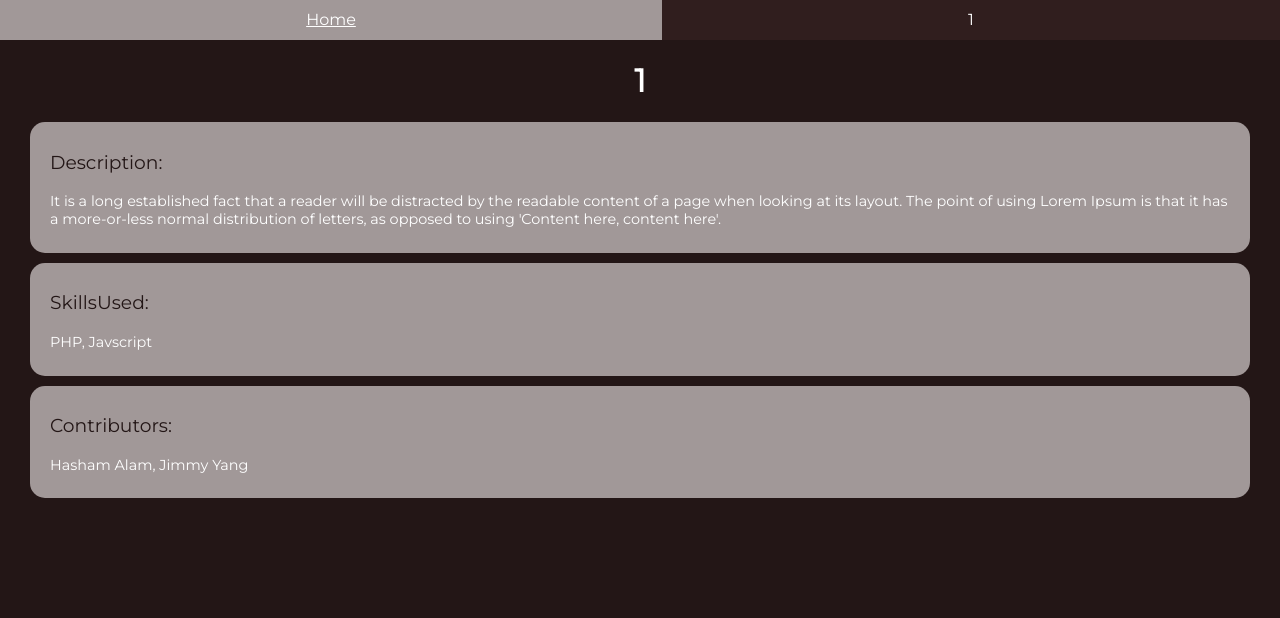
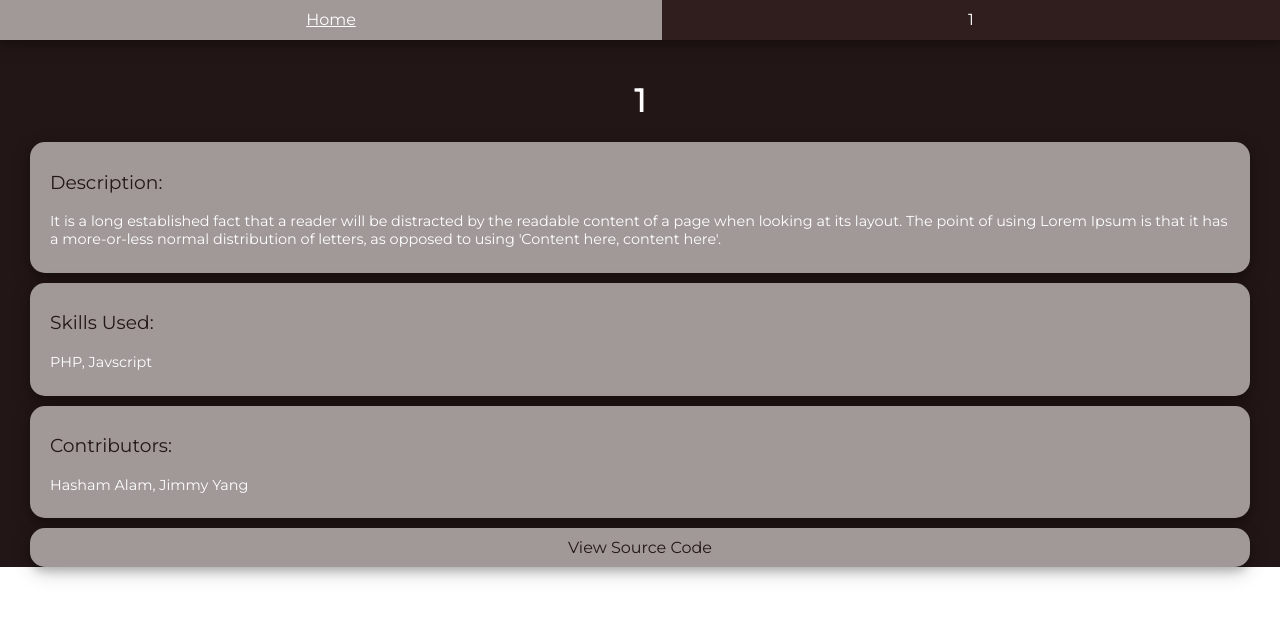
Before and after one commit to hasham7861/hasham-portfolio-v2, a React (Create React App) app in the folder client/: page /project/1 in a window 1280 px wide. Shown: the top 618 px of the page. Built offline with nearby package versions, Linux system fonts and the light colour scheme.

Commit message:
Created Project page and also fixed swipe down

```diff
--- a/client/src/App.scss
+++ b/client/src/App.scss
@@ -5,7 +5,6 @@
   font-family: 'Montserrat', sans-serif;
   color:white;
   text-align: center;
-  height: 100vh;
   user-select: none;
 
 }
--- /dev/null
+++ b/client/src/Home.css
@@ -0,0 +1,3 @@
+.Home{
+    height: 100vh;
+}
--- a/client/src/Home.js
+++ b/client/src/Home.js
@@ -4,6 +4,7 @@ import {Link} from "react-router-dom";
 import Heading from './components/Heading/Heading';
 import ContactButton from './components/ContactButton/ContactButton';
 import Portfolio from './containers/Portfolio/Portfolio';
+import './Home.css';
 
 
 class  Home extends Component {
@@ -14,7 +15,7 @@ class  Home extends Component {
 
     render(){
       return (
-        <div>
+        <div className="Home">
             <div style={this.props.headerStyle} ref={this.headingRef}><Heading classNames={this.props.headerClassNames}/></div>
             <div ref={this.contactButtonRef}>
               <Link className={this.props.contactButtonStyleClasses} to="/contact">
--- a/client/src/components/Heading/Heading.css
+++ b/client/src/components/Heading/Heading.css
@@ -19,6 +19,7 @@
   font-size: 11vw;
   display: inline;
   margin: 0 5px;
+  text-transform: uppercase;
 }
 .expandPortfolio h3{
   font-size: 3.8vw;
@@ -31,6 +32,7 @@
   .heading h1{
     font-size: 10vw;
     line-height:  1em;
+
   }
   .heading h3{
     font-size: 3vw;
--- a/client/src/components/InvalidRoute/InvalidRoute.js
+++ b/client/src/components/InvalidRoute/InvalidRoute.js
@@ -3,7 +3,7 @@ import React from 'react';
 const InvalidRoute = () => {
     return (
         <div>
-            <h1 style={{color:'white', marginTop:0, paddingTop:'20px'}}>Invalid Route</h1>
+            <h1 style={{color:'white', marginTop:0, paddingTop:'20px', height:'100vh'}}>Invalid Route</h1>
         </div>
     )
 }
--- a/client/src/components/Project/Project.scss
+++ b/client/src/components/Project/Project.scss
@@ -3,6 +3,7 @@
     height: 100px;
     border-radius: 15px;
     padding: 10px 30px;
+    box-shadow: 0 4px 8px 0 rgba(0, 0, 0, 0.2), 0 6px 20px 0 rgba(0, 0, 0, 0.19);
 
     p{
         line-height: 20px;
--- a/client/src/components/ProjectNavbar/ProjectNavbar.scss
+++ b/client/src/components/ProjectNavbar/ProjectNavbar.scss
@@ -3,11 +3,13 @@
 .ProjectNavbar{
     background-color: $navbarColor;
     height:40px;
-
+    position: fixed;
+    top:0;
+    width:100%;
     display: flex;
     align-items: stretch;
-    justify-content: flex-start;
     align-self: center;
+    box-shadow: 0 4px 8px 0 rgba(0, 0, 0, 0.2), 0 6px 20px 0 rgba(0, 0, 0, 0.19);
 
     .NavLink {
         flex-grow: 1;
--- a/client/src/containers/Portfolio/Portfolio.js
+++ b/client/src/containers/Portfolio/Portfolio.js
@@ -20,6 +20,7 @@ class Portfolio extends Component {
     if(this.props.portfolioHeaderState === "Expand"){
         this.swipeDownAllowed = true;
         this.swipeUpAllowed = false;
+
     }
     else{
       this.swipeDownAllowed = false;
@@ -130,12 +131,13 @@ class Portfolio extends Component {
 
 
     } else if (this.swipeDownAllowed){
-
+      if(touchMoveEvent.changedTouches[0].clientY - this.portfolioHeader.current.offsetTop >= 0){
       this.props.portfolioClose();
       this.props.headerStateReset();
       this.props.projects({
         style:{height: "40px"}
       });
+    }
 
     }
 
@@ -143,12 +145,14 @@ class Portfolio extends Component {
 
   render() {
     return (
-    <div ref={this.portfolioHeader} className="portfolio" style={this.props.portfolioHeaderStyle}
+        <div ref={this.portfolioHeader} className="portfolio" style={this.props.portfolioHeaderStyle}>
+          <div
             onTouchStart={touchStartEvent => this.handleTouchStart(touchStartEvent)}
             onTouchMove={touchMoveEvent => this.handleTouchMove(touchMoveEvent)}
             onTouchEnd={()=>this.handleTouchEnd()}>
             <h2 className="upArrow">{this.props.swipeArrow}</h2>
             <h4>{this.props.swipeText}</h4>
+          </div>
           {this.props.portfolioHeaderState === 'Expand' ?
         <Projects />
         : ""
--- a/client/src/containers/ProjectScreen/ProjectScreen.js
+++ b/client/src/containers/ProjectScreen/ProjectScreen.js
@@ -24,12 +24,17 @@ class ProjectScreen extends Component {
                         <p>{this.projectDescription}</p>
                     </section>
                     <section className="SkillsUsed">
-                        <h3>SkillsUsed</h3>
+                        <h3>Skills Used</h3>
                         <p>{this.projectSkillsUsed}</p>
                     </section>
                     <section className="Contributors">
                         <h3>Contributors</h3>
                         <p>{this.projectContributors}</p>
+                    </section>
+                    <section>
+                        <a href="https://github.com/hasham7861/PersonalWebsite">
+                            View Source Code
+                        </a>
                     </section>
                 </div>
             </>
--- a/client/src/containers/ProjectScreen/ProjectScreen.scss
+++ b/client/src/containers/ProjectScreen/ProjectScreen.scss
@@ -1,6 +1,10 @@
 @import '../../colors.scss';
 
 .ProjectScreen{
+
+    height: fit-content;
+    // position: relative;
+    padding-top: 60px;
     h1{
         text-transform: uppercase;
     }
@@ -10,6 +14,7 @@
         margin: 10px 30px;
         padding: 10px 20px;
         border-radius: 15px;
+        box-shadow: 0 4px 8px 0 rgba(0, 0, 0, 0.2), 0 6px 20px 0 rgba(0, 0, 0, 0.19);
 
         h3{
             text-align: left;
@@ -23,5 +28,11 @@
             font-size:0.9em;
             text-align: left;
         }
+
+        a{
+            text-decoration: none;
+            color:$backgroundColor;
+        }
     }
+
 }
--- a/client/src/containers/Projects/Projects.scss
+++ b/client/src/containers/Projects/Projects.scss
@@ -11,7 +11,7 @@
   overflow: scroll;
 
   .ProjectLink {
-    -webkit-tap-highlight-color:  rgba(255, 255, 255, 0);
+    // -webkit-tap-highlight-color:  rgba(255, 255, 255, 0);
     text-decoration: none;
     :hover, :active, :visited{
       background-color: $backgroundColor;
```
Lines whose indentation alone changed are shown as unchanged.
